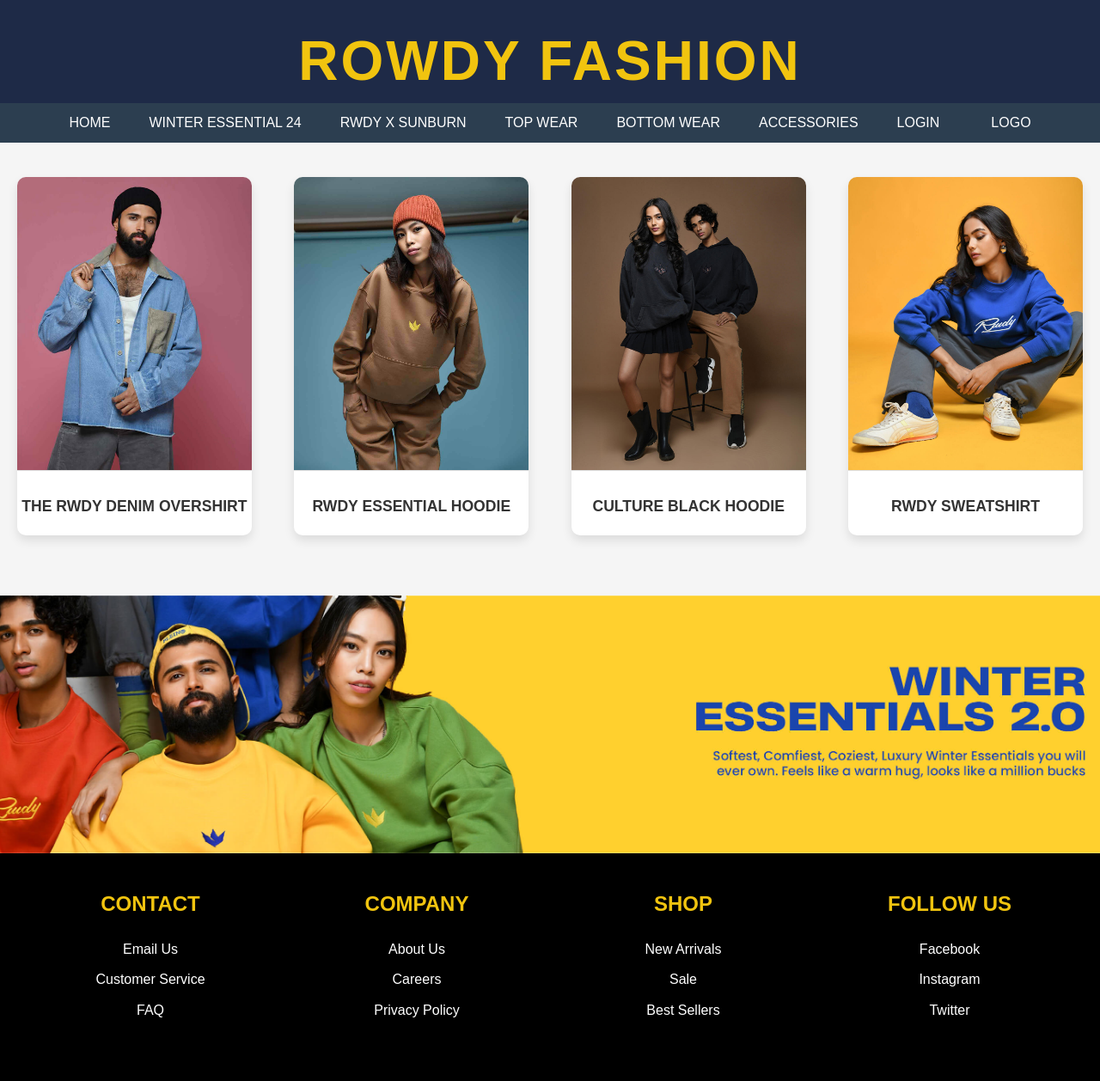
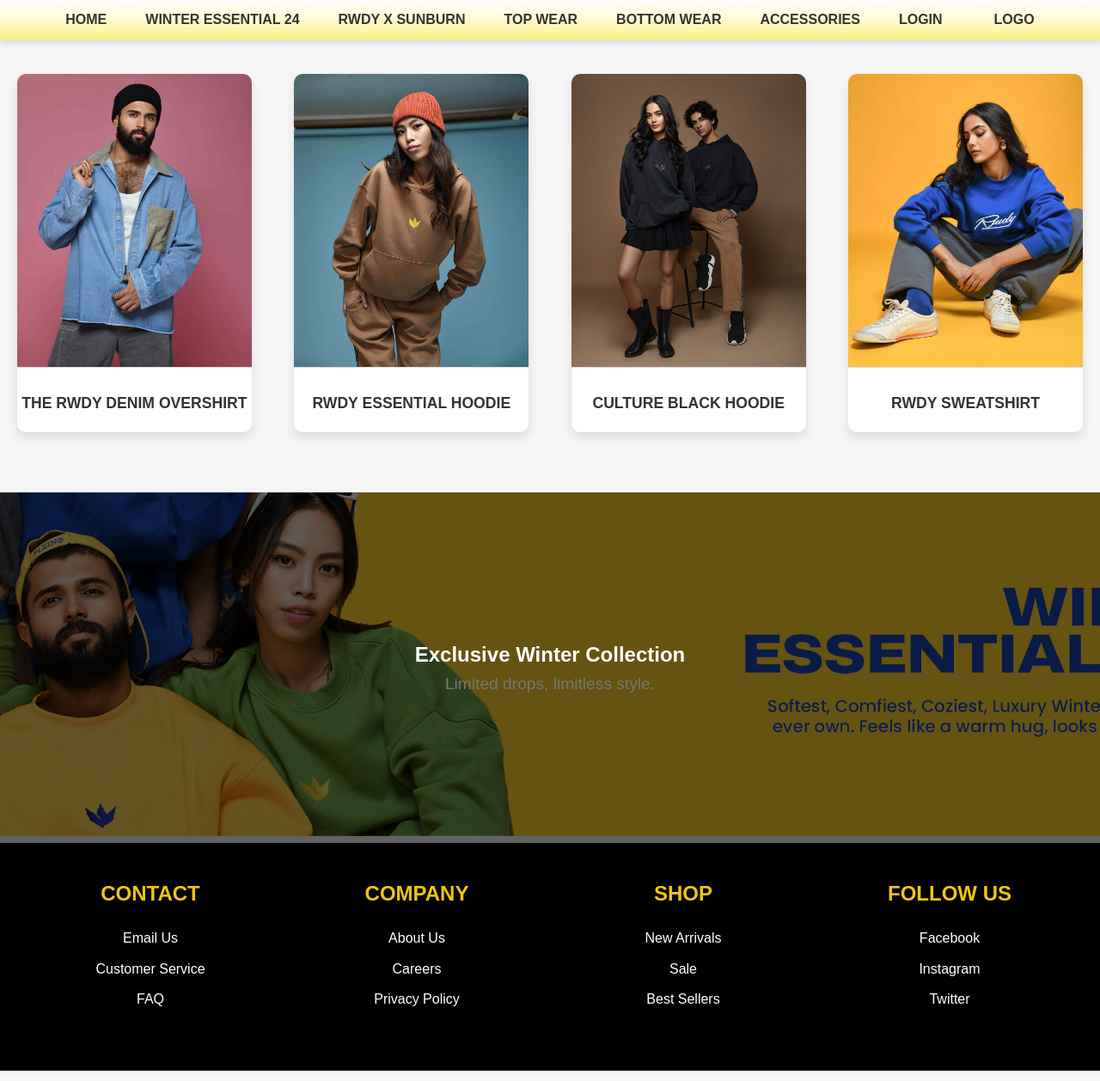
Before and after one commit to kapilkatkar/RWDY, a React (Vite) app in the folder RWDY/: page / in a window 1280 px wide. Shown: the whole page at 86% size. Built offline with nearby package versions, Linux system fonts and the light colour scheme.

Commit message:
updated home

```diff
--- a/RWDY/src/components/Header.css
+++ b/RWDY/src/components/Header.css
@@ -1,10 +1,18 @@
 .navbar {
-  background-color: #2c3e50;
+  background: linear-gradient(
+    to bottom,
+    rgba(255, 255, 255, 0.9),
+    rgba(255, 250, 200, 0.8),
+    rgba(255, 239, 118, 0.9)
+  );
+
   padding: 10px;
   position: sticky;
-  top: 0px;
+  top: 0;
   z-index: 1000;
   width: 100%;
+  backdrop-filter: blur(8px);
+  box-shadow: 0 4px 6px rgba(0, 0, 0, 0.1);
 }
 
 .nav-links {
@@ -12,6 +20,8 @@
   display: flex;
   gap: 15px;
   justify-content: center;
+  margin: 0;
+  padding: 0;
 }
 
 .nav-links li {
@@ -19,14 +29,24 @@
 }
 
 .nav-links a {
-  color: #fff;
+  color: #333;
   text-decoration: none;
   padding: 10px 15px;
+  font-weight: bold;
 }
 
 .nav-links a:hover {
-  background-color: #555;
+  background-color: #e50813;
+  color: white;
   border-radius: 5px;
+}
+
+.nav-links a:active {
+  transform: scale(0.98);
+}
+
+.nav-links sup {
+  font-size: 12px;
 }
 
 @media (max-width: 768px) {
@@ -52,3 +72,47 @@
     padding: 6px 10px;
   }
 }
+
+/* Exclusive Collection */
+/* .exclusive-collection {
+  position: relative;
+  margin: 40px 0;
+  overflow: hidden;
+}
+
+.exclusive-link img {
+  width: 100%;
+  height: 400px;
+  object-fit: cover;
+  transition: transform 0.5s ease;
+}
+
+.exclusive-link:hover img {
+  transform: scale(1.05);
+}
+
+.exclusive-overlay {
+  position: absolute;
+  top: 0;
+  left: 0;
+  right: 0;
+  bottom: 0;
+  background: rgba(0, 0, 0, 0.6);
+  color: white;
+  display: flex;
+  flex-direction: column;
+  justify-content: center;
+  align-items: center;
+  text-align: center;
+  padding: 20px;
+} */
+
+/* <section className="exclusive-collection">
+<Link to="/winter-essential" className="exclusive-link">
+  <div className="exclusive-overlay">
+    <h2>Exclusive Winter Collection</h2>
+    <p>Limited drops, limitless style.</p>
+  </div>
+  <img src="/exclusiveCol.jpg" alt="Exclusive Collection" />
+</Link>
+</section> */
--- a/RWDY/src/components/Home.css
+++ b/RWDY/src/components/Home.css
@@ -132,3 +132,34 @@
     height: 150px;
   }
 }
+.exclusive-collection {
+  position: relative;
+  overflow: hidden;
+}
+
+.exclusive-link img {
+  width: 100%;
+  height: 400px;
+  object-fit: cover;
+  transition: transform 0.5s ease;
+}
+
+.exclusive-link:hover img {
+  transform: scale(1.05);
+}
+
+.exclusive-overlay {
+  position: absolute;
+  top: 0;
+  left: 0;
+  right: 0;
+  bottom: 0;
+  background: rgba(0, 0, 0, 0.6);
+  color: white;
+  display: flex;
+  flex-direction: column;
+  justify-content: center;
+  align-items: center;
+  text-align: center;
+  padding: 20px;
+}
--- a/RWDY/src/components/Home.jsx
+++ b/RWDY/src/components/Home.jsx
@@ -5,9 +5,6 @@
 const Home = () => {
   return (
     <div id="home-container">
-      <header className="main-header">
-        <h1 className="site-title">ROWDY FASHION</h1>
-      </header>
       <Headers />
       <section className="products">
         <Link to={"/winter-essential"} className="product">
@@ -28,15 +25,15 @@
         </Link>
       </section>
 
-      <div>
-        <Link to={"/winter-essential"}>
-          <img
-            src="/exclusiveCol.jpg"
-            alt="okkkkk"
-            className="exclusiveCol-img"
-          />
+      <section className="exclusive-collection">
+        <Link to="/winter-essential" className="exclusive-link">
+          <div className="exclusive-overlay">
+            <h2>Exclusive Winter Collection</h2>
+            <p>Limited drops, limitless style.</p>
+          </div>
+          <img src="/exclusiveCol.jpg" alt="Exclusive Collection" />
         </Link>
-      </div>
+      </section>
       <Footer></Footer>
     </div>
   );
--- a/RWDY/src/components/footer/Footer.css
+++ b/RWDY/src/components/footer/Footer.css
@@ -77,3 +77,12 @@
     width: 45%;
   }
 }
+
+@media (max-width: 480px) {
+  .footer-content {
+    display: flex;
+    flex-direction: column;
+    align-items: center;
+    padding: 10px;
+  }
+}
```
